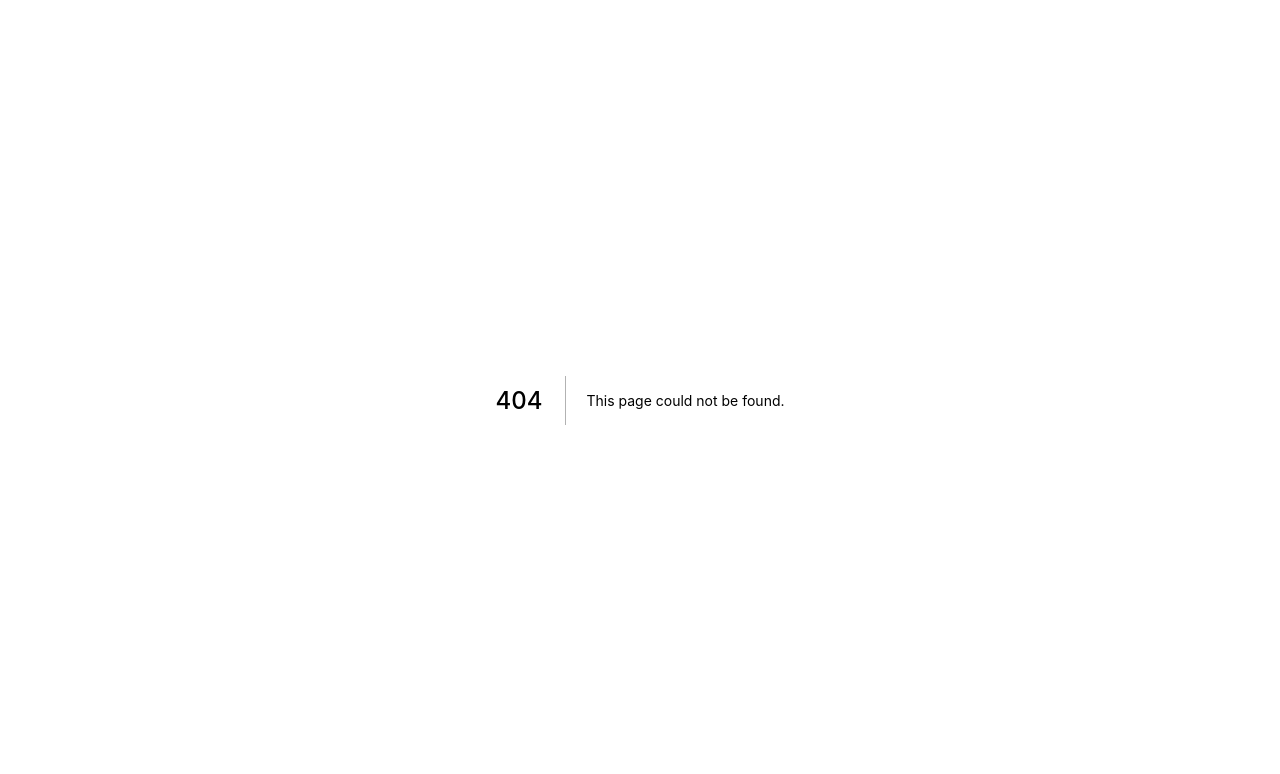
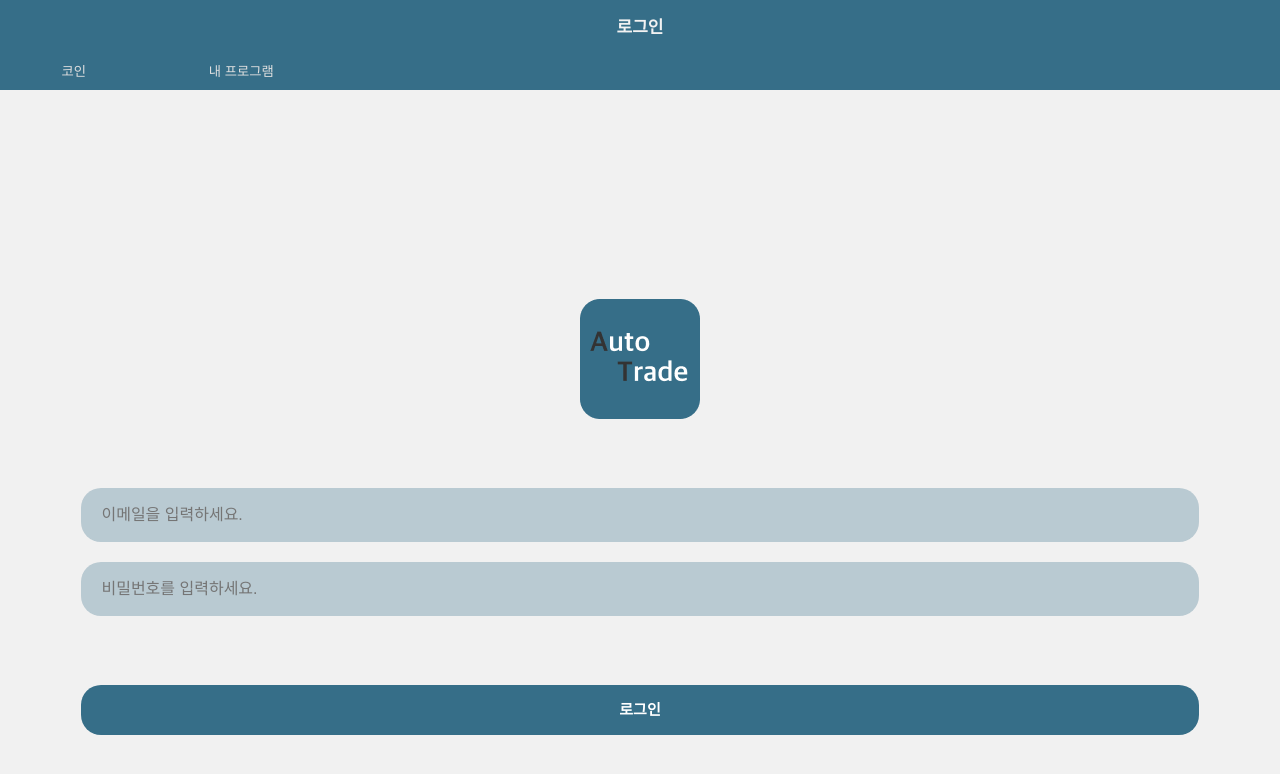
Before and after one commit to byun618/auto-trade-front, a Next.js app: page /login in a window 1280 px wide. Before the commit this address had no page. Shown: the top 774 px of the page. Built offline with nearby package versions, Linux system fonts and the light colour scheme.

Commit message:
로그인 구현

```diff
--- /dev/null
+++ b/components/Login/LoginButton.tsx
@@ -0,0 +1,22 @@
+import styled from '@emotion/styled'
+import Button, { ButtonProps } from '../public/Button'
+
+const Wrapper = styled(Button)<ButtonProps>`
+  width: 100%;
+  ${({ disabled }) =>
+    disabled
+      ? 'background: rgba(54, 110, 136, 0.3);'
+      : 'background-color: #366e88;'}
+
+  color: #fff;
+  border-radius: 20px;
+  padding: 16px 18px;
+
+  font-weight: 700;
+  font-size: 15px;
+  line-height: 18px;
+`
+
+export default function LoginButton(props: ButtonProps) {
+  return <Wrapper {...props} />
+}
--- /dev/null
+++ b/components/Login/LoginInput.tsx
@@ -0,0 +1,16 @@
+import styled from '@emotion/styled'
+import Input, { InputProps } from '../public/Input'
+
+const Wrapper = styled(Input)`
+  background: rgba(54, 110, 136, 0.3);
+  border-radius: 20px;
+
+  font-weight: 400;
+  font-size: 16px;
+  line-height: 22px;
+  color: #333333;
+`
+
+export default function LoginInput(props: InputProps) {
+  return <Wrapper {...props} />
+}
--- /dev/null
+++ b/components/Login/index.tsx
@@ -0,0 +1,101 @@
+import styled from '@emotion/styled'
+import { useRouter } from 'next/router'
+import { ChangeEvent, useState } from 'react'
+import Logo from '../../assets/png/logo-120x120.png'
+import useToken from '../../hooks/token'
+import { post } from '../../lib/fetcher'
+import Button from '../public/Button'
+import Image from '../public/Image'
+import LoginButton from './LoginButton'
+import LoginInput from './LoginInput'
+
+const Wrapper = styled.div`
+  display: flex;
+  flex-direction: column;
+  justify-content: center;
+  padding-top: 18.47vh;
+`
+
+const LogoWrapper = styled(Button)`
+  display: flex;
+  justify-content: center;
+`
+
+const LoginInputWrapper = styled.div`
+  margin-top: 8.62vh;
+  padding: 0 20px;
+
+  & > :last-child {
+    margin-top: 20px;
+  }
+`
+
+const ButtonWrapper = styled.div`
+  margin-top: 8.62vh;
+  padding: 0 20px;
+`
+
+export default function LoginContainer() {
+  const router = useRouter()
+  const [, setToken] = useToken()
+  const [email, setEmail] = useState<string>('')
+  const [password, setPassword] = useState<string>('')
+
+  const onChangeEmail = (event: ChangeEvent<HTMLInputElement>) => {
+    setEmail(event.target.value)
+  }
+
+  const onChangePassword = (event: ChangeEvent<HTMLInputElement>) => {
+    setPassword(event.target.value)
+  }
+
+  const onClickLogin = async () => {
+    try {
+      const { data: token } = await post<string>(
+        `${process.env.NEXT_PUBLIC_API_URL}/users/login`,
+        {
+          email,
+          password,
+        },
+      )
+
+      setToken(token)
+      router.replace('/')
+    } catch (err: any) {
+      if (err.message === 'User not Found') {
+        alert('로그인 정보가 잘못되었습니다.')
+      }
+    }
+  }
+
+  return (
+    <Wrapper>
+      <LogoWrapper
+        onClick={() => {
+          console.log('1')
+        }}
+      >
+        <Image src={Logo} alt="logo" width={120} height={120} />
+      </LogoWrapper>
+      <LoginInputWrapper>
+        <LoginInput
+          type="email"
+          name="email"
+          value={email}
+          placeholder="이메일을 입력하세요."
+          onChange={onChangeEmail}
+        />
+        <LoginInput
+          type="password"
+          name="password"
+          value={password}
+          placeholder="비밀번호를 입력하세요."
+          onChange={onChangePassword}
+        />
+      </LoginInputWrapper>
+      <ButtonWrapper>
+        <LoginButton onClick={onClickLogin}>로그인</LoginButton>
+      </ButtonWrapper>
+    </Wrapper>
+  )
+}
--- a/components/public/Button.tsx
+++ b/components/public/Button.tsx
@@ -4,7 +4,7 @@ import { CSSProperties, ReactNode } from 'react'
 import { LOADING_DEFAULT_SIZE } from '../../lib/constants'
 import Loading from './Loading'
 
-interface ButtonProps {
+export interface ButtonProps {
   onClick: () => void
   children: ReactNode
   disabled?: boolean
--- a/components/public/Image.tsx
+++ b/components/public/Image.tsx
@@ -1,28 +1,52 @@
-import NextImage from 'next/image'
+import NextImage, { StaticImageData } from 'next/image'
 import { getImageResizeQueryAddedUrl } from '../../lib/helper/image'
 
-// any 없애기
-interface ImageProps {
-  src?: any
-  url?: string
+interface StaticRequire {
+  default: StaticImageData
+}
+
+type StaticImport = StaticRequire | StaticImageData
+
+interface ImageData {
   alt: string
   width: number
   height: number
   style?: object
 }
 
+interface ImageSrcProps extends ImageData {
+  src: string | StaticImport
+}
+
+interface ImageUrlProps extends ImageData {
+  url: string
+}
+
+type ImageProps = ImageSrcProps | ImageUrlProps
+
 /**
  * `url`은 반드시 NCNC-BENEFITS 버킷의 CloudFront domain을 사용해야 합니다.
  *
  * 이 외의 주소는 `next.config.js`의 `images.domain` 배열에 추가 후 사용하세요.
  */
-export default function Image({ src, url, alt, width, height }: ImageProps) {
+export default function Image(imageProps: ImageProps) {
+  const { alt, width, height, style } = imageProps
+
+  let src
+
+  if ('url' in imageProps) {
+    src = getImageResizeQueryAddedUrl({ url: imageProps.url, width, height })
+  } else {
+    src = imageProps.src
+  }
+
   return (
     <NextImage
-      src={url ? getImageResizeQueryAddedUrl({ url, width, height }) : src}
+      src={src}
       alt={alt}
       width={width}
       height={height}
+      style={style}
     />
   )
 }
--- /dev/null
+++ b/components/public/Input.tsx
@@ -0,0 +1,26 @@
+import styled from '@emotion/styled'
+import { ChangeEventHandler } from 'react'
+
+export interface InputProps {
+  type: string
+  name: string
+  value: string
+  placeholder?: string
+  onChange: ChangeEventHandler<HTMLInputElement>
+}
+
+const Wrapper = styled.input`
+  position: relative;
+  border: none;
+  padding: 16px 0;
+  padding-left: 20px;
+  width: 100%;
+
+  &:focus {
+    outline: none;
+  }
+`
+
+export default function Input(props: InputProps) {
+  return <Wrapper {...props} />
+}
--- a/hoc/withToken.tsx
+++ b/hoc/withToken.tsx
@@ -7,9 +7,9 @@ export interface WithTokenProps {
 }
 
 export default function withToken<P extends object>(
-  Component: ComponentType<WithTokenProps>,
+  Component: ComponentType<P & WithTokenProps>,
 ): FC<P & WithTokenProps> {
-  return function () {
+  return function useTokenComponent(props: P) {
     const [status, setStatus] = useState<string>('NOT USER')
     const [loaded, setLoaded] = useState<boolean>(false)
 
@@ -23,6 +23,6 @@ export default function withToken<P extends object>(
       setLoaded(true)
     }, [])
 
-    return <Component status={status} loaded={loaded} />
+    return <Component status={status} loaded={loaded} {...props} />
   }
 }
--- a/lib/fetcher.ts
+++ b/lib/fetcher.ts
@@ -1,45 +1,62 @@
 import Cookies from 'universal-cookie'
-
-type Methods = 'GET' | 'POST'
+import axios, { AxiosError, AxiosResponse, Method } from 'axios'
 
 const cookies: Cookies = new Cookies()
 
+interface RequestPayload {
+  method: Method
+  url: string
+  params?: object
+  data?: object
+}
+
 const token: string = cookies.get('token') ?? ''
 
-async function request(
-  method: Methods,
-  url: string,
-  body?: BodyInit | null,
-): Promise<Response | void> {
+async function request<T>({
+  method,
+  url,
+  params,
+  data,
+}: RequestPayload): Promise<AxiosResponse<T>> {
   try {
-    const response = await fetch(`${process.env.NEXT_PUBLIC_API_URL}${url}`, {
+    const response = await axios({
       method,
+      url,
+      params,
+      data,
       headers: {
         Authorization: `Bearer ${token}`,
       },
-      body: body ? JSON.stringify(body) : null,
     })
 
-    const data = await response.json()
-
-    return data
-  } catch (err) {
-    console.log('>>> ', err)
+    return response
+  } catch (err: any) {
+    if (err.response) {
+      const {
+        data: {
+          error: { message },
+        },
+      } = err.response
+      throw new Error(message)
+    }
+    throw err
   }
-
-  // 에러 처리 추가 필요
 }
 
-export function get(
+export async function get<T>(
   url: string,
-  body: BodyInit | null = null,
-): Promise<Response | void> {
-  return request('GET', url, body)
+  params?: object,
+): Promise<AxiosResponse<T>> {
+  return await request({
+    method: 'GET',
+    url,
+    params,
+  })
 }
 
-export function post(
+export async function post<T>(
   url: string,
-  body: BodyInit | null = null,
-): Promise<Response | void> {
-  return request('POST', url, body)
+  data?: object,
+): Promise<AxiosResponse<T>> {
+  return await request({ method: 'POST', url, data })
 }
--- a/package.json
+++ b/package.json
@@ -11,6 +11,7 @@
   "dependencies": {
     "@emotion/react": "^11.9.0",
     "@emotion/styled": "^11.8.1",
+    "axios": "^0.26.1",
     "lodash": "^4.17.21",
     "next": "12.1.5",
     "react": "18.0.0",
--- /dev/null
+++ b/pages/login.tsx
@@ -0,0 +1,15 @@
+import { useRouter } from 'next/router'
+import LoginContainer from '../components/Login'
+import Page from '../components/public/Page'
+
+const LoginPage = () => {
+  const router = useRouter()
+
+  return (
+    <Page router={router} headerTitle="로그인">
+      <LoginContainer />
+    </Page>
+  )
+}
+
+export default LoginPage
```
Also changed, not shown: pages/index.tsx (+14 -4 lines), .pnp.cjs, 1 other file (tests, documents, lock files or other folders).
